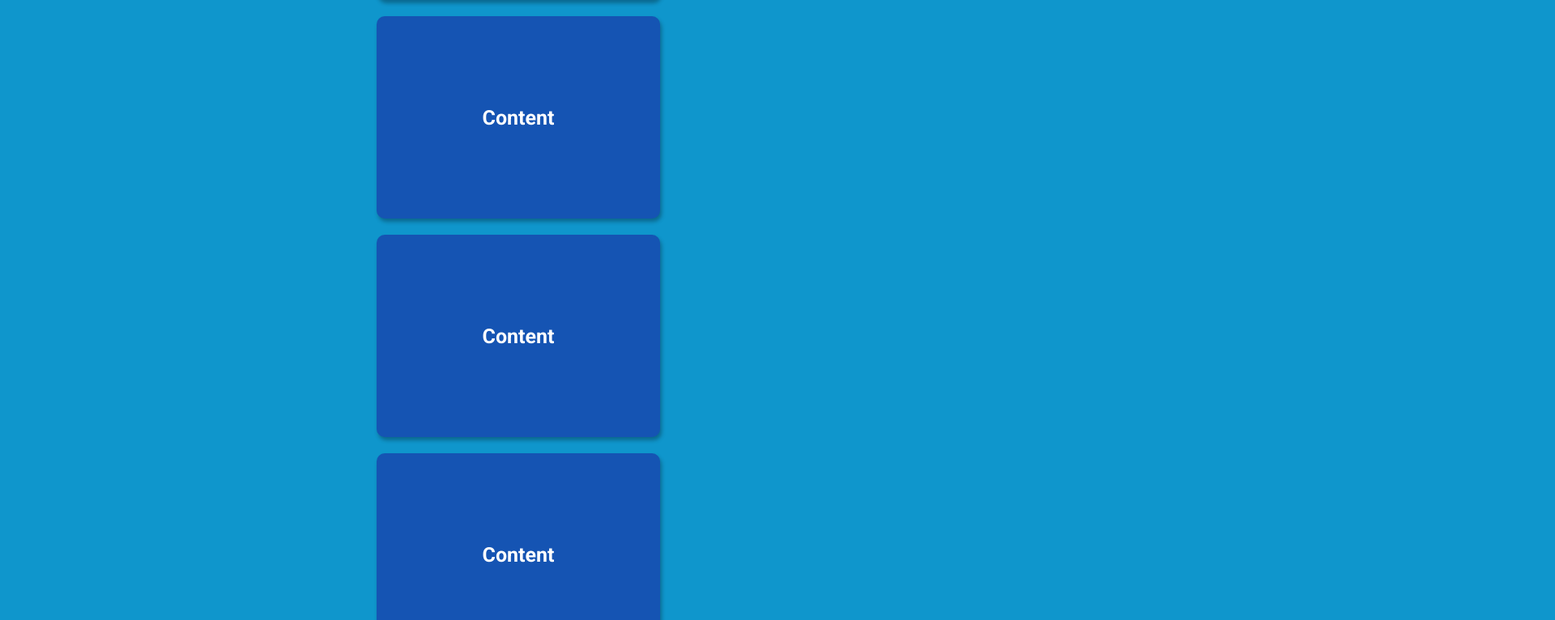
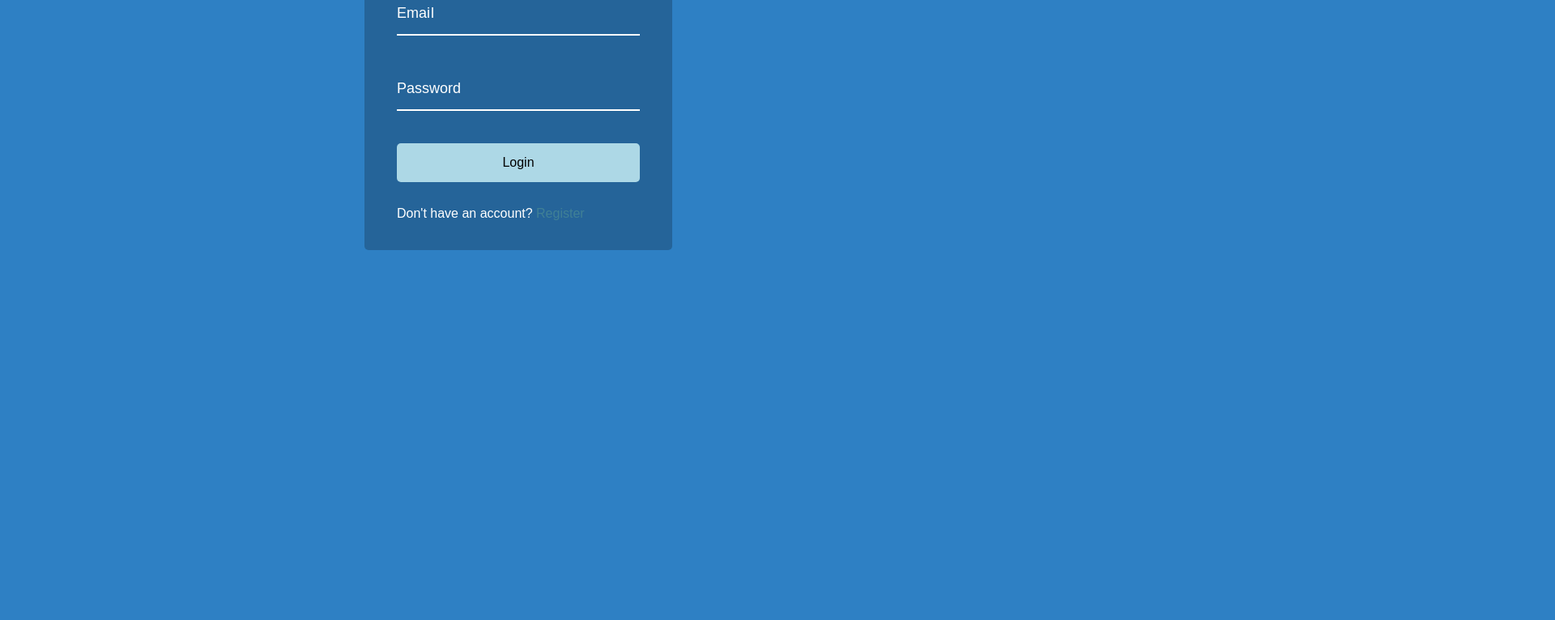
Before and after one commit to Adyasha8105/30Projects30Days, a plain HTML site: page Day8 - Form Wave/index.html in a window 1280 px wide. Shown: the part 304-1070 px from the top of the page at 81% size, 1920 px wide, since content can reach past the window. After the commit the page ends 800 px from the top, so only its background shows below. Drawn offline with Linux system fonts and the light colour scheme; a web font is replaced by a local one.

Commit message:
Form added

```diff
--- a/Day8 - Form Wave/index.html
+++ b/Day8 - Form Wave/index.html
@@ -4,23 +4,29 @@
     <meta charset="UTF-8" />
     <meta name="viewport" content="width=device-width, initial-scale=1.0" />
     <link rel="stylesheet" href="style.css" />
-    <title>Scroll Animation</title>
+    <title>Form Input Wave</title>
   </head>
   <body>
-    <h1>Scroll to see the animation</h1>
-    <div class="box"><h2>Content</h2></div>
-    <div class="box"><h2>Content</h2></div>
-    <div class="box"><h2>Content</h2></div>
-    <div class="box"><h2>Content</h2></div>
-    <div class="box"><h2>Content</h2></div>
-    <div class="box"><h2>Content</h2></div>
-    <div class="box"><h2>Content</h2></div>
-    <div class="box"><h2>Content</h2></div>
-    <div class="box"><h2>Content</h2></div>
-    <div class="box"><h2>Content</h2></div>
-    <div class="box"><h2>Content</h2></div>
-    <div class="box"><h2>Content</h2></div>
-    <div class="box"><h2>Content</h2></div>
+    <div class="container">
+      <h1>Please Login</h1>
+      <form>
+
+        <div class="form-control">
+          <input type="text" required>
+          <label>Email</label>
+        </div>
+
+        <div class="form-control">
+          <input type="password" required>
+          <label>Password</label>
+        </div>
+
+        <button class="btn">Login</button>
+
+        <p class="text">Don't have an account? <a href="#">Register</a> </p>
+
+      </form>
+    </div>
     <script src="script.js"></script>
   </body>
 </html>
--- a/Day8 - Form Wave/script.js
+++ b/Day8 - Form Wave/script.js
@@ -1,15 +1,8 @@
-const boxes = document.querySelectorAll('.box')
-window.addEventListener('scroll', checkBoxes)
-checkBoxes()
-function checkBoxes() {
-    const triggerBottom = window.innerHeight / 5 * 4 //trigger point
+const labels = document.querySelectorAll('.form-control label')
 
-    boxes.forEach(box => {
-        const boxTop = box.getBoundingClientRect().top  //returns a DOMReact object providing information about the size of an element and its position
-        if(boxTop < triggerBottom) {
-            box.classList.add('show')
-        } else {
-            box.classList.remove('show')
-        }
-    })
-}
+labels.forEach(label => {
+    label.innerHTML = label.innerText
+        .split('')
+        .map((letter, idx) => `<span style="transition-delay:${idx * 50}ms">${letter}</span>`)
+        .join('')
+})
--- a/Day8 - Form Wave/style.css
+++ b/Day8 - Form Wave/style.css
@@ -1,48 +1,101 @@
-@import url('https://fonts.googleapis.com/css2?family=Roboto:wght@400;700&display=swap');
+@import url('https://fonts.googleapis.com/css?family=Muli&display=swap');
 
 * {
   box-sizing: border-box;
 }
 
 body {
-  background-color: #0f96cc;
-  font-family: 'Roboto', sans-serif;
+  background-color: rgb(46, 128, 196);
+  color: #fff;
+  font-family: 'Muli', sans-serif;
   display: flex;
   flex-direction: column;
   align-items: center;
   justify-content: center;
+  height: 100vh;
+  overflow: hidden;
   margin: 0;
-  overflow-x: hidden;
 }
 
-h1 {
-  margin: 10px;
-  font-size: 20px;
+.container {
+  background-color: rgba(23, 59, 88, 0.4);
+  padding: 20px 40px;
+  border-radius: 5px;
 }
 
-.box {
-  background-color: #1554b3;
-  color: #fff;
-  display: flex;
-  align-items: center;
-  justify-content: center;
-  width: 350px;
-  height: 250px;
-  margin: 10px;
-  border-radius: 10px;
-  box-shadow: 2px 4px 5px rgba(0, 0, 0, 0.3);
-  transform: translateX(400%); /* no card is shown (odd ones)*/
-  transition: transform 0.4s ease;
+.container h1 {
+  text-align: center;
+  margin-bottom: 30px;
 }
 
-.box:nth-of-type(even) {
-  transform: translateX(-400%); /* all the even cards */
+.container a {
+  text-decoration: none;
+  color: rgb(64, 128, 150);
 }
 
-.box.show {
-  transform: translateX(0); /* card is shown */
+.btn {
+  cursor: pointer;
+  display: inline-block;
+  width: 100%;
+  background: lightblue;
+  padding: 15px;
+  font-family: inherit;
+  font-size: 16px;
+  border: 0;
+  border-radius: 5px;
 }
 
-.box h2 {
-  font-size: 25px;
+.btn:focus {
+  outline: 0;
 }
+
+.btn:active {
+  transform: scale(0.98);
+}
+
+.text {
+  margin-top: 30px;
+}
+
+.form-control {
+  position: relative;
+  margin: 20px 0 40px;
+  width: 300px;
+}
+
+.form-control input {
+  background-color: transparent;
+  border: 0;
+  border-bottom: 2px #fff solid;
+  display: block;
+  width: 100%;
+  padding: 15px 0;
+  font-size: 18px;
+  color: #fff;
+}
+
+.form-control input:focus,
+.form-control input:valid {
+  outline: 0;
+  border-bottom-color: lightblue;
+}
+
+.form-control label {
+  position: absolute;
+  top: 15px;
+  left: 0;
+  pointer-events: none;
+}
+
+.form-control label span {
+  display: inline-block;
+  font-size: 18px;
+  min-width: 5px;
+  transition: 0.3s cubic-bezier(0.68, -0.55, 0.265, 1.55);
+}
+
+.form-control input:focus + label span,
+.form-control input:valid + label span {
+  color: lightblue;
+  transform: translateY(-30px);
+}
```
